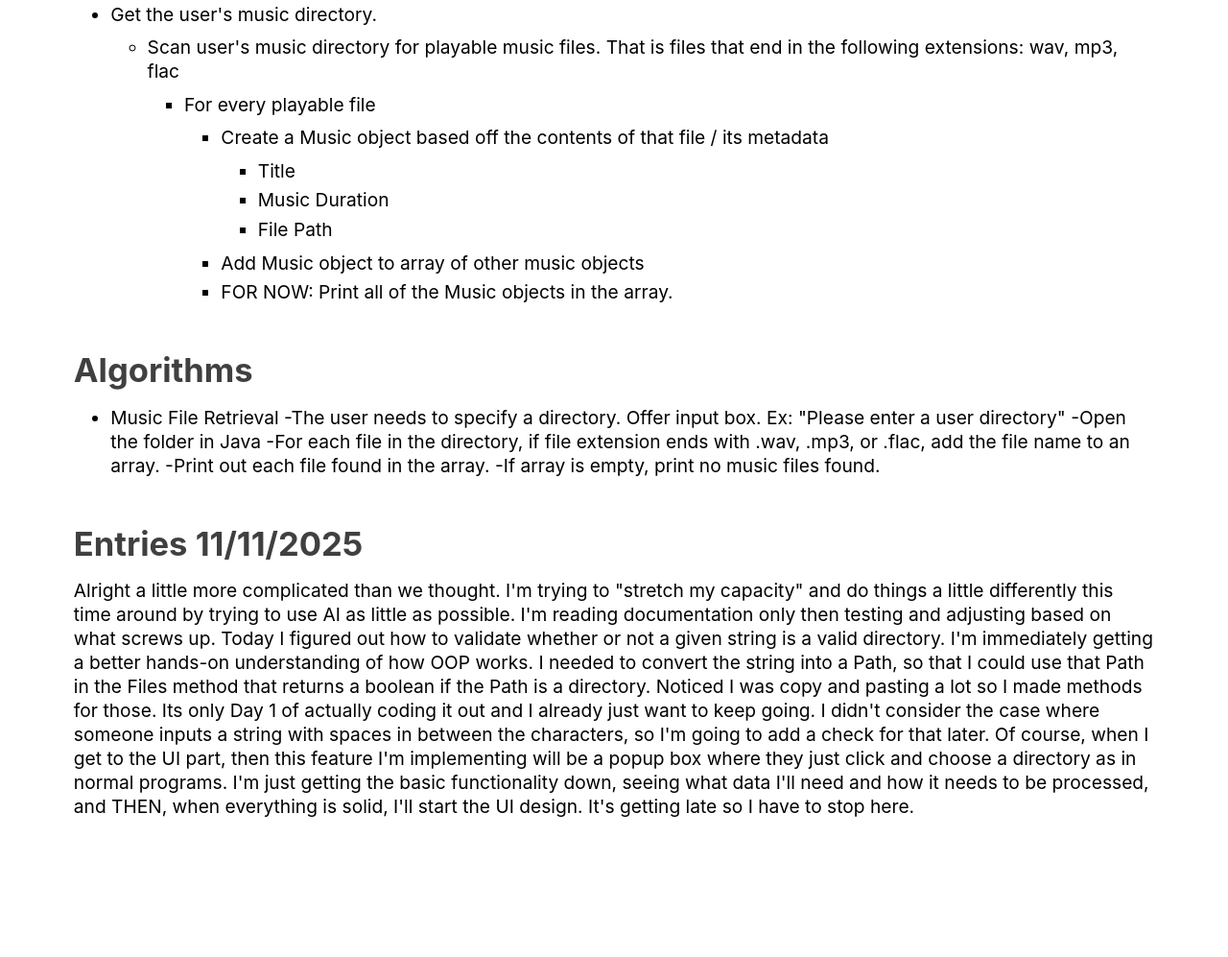
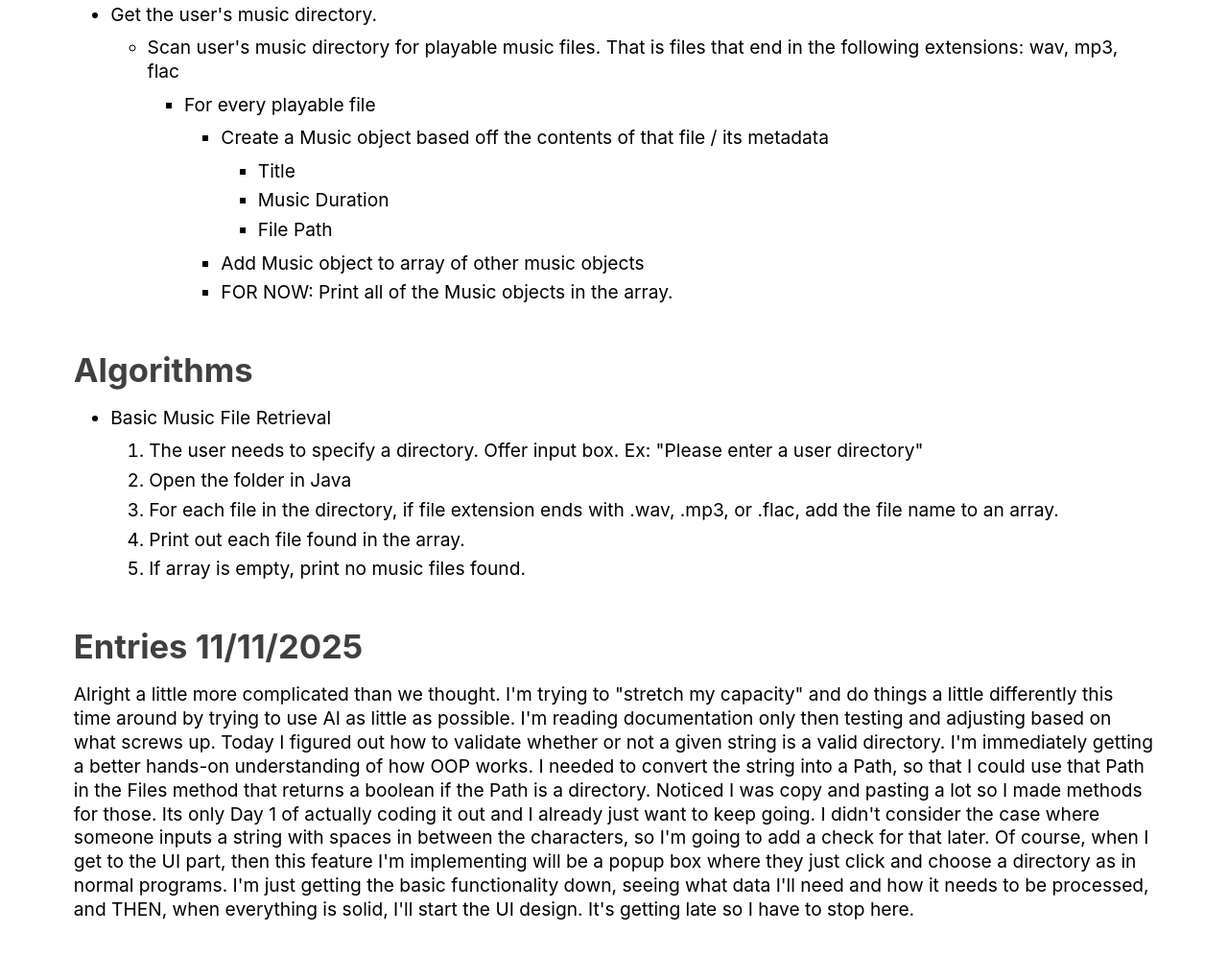
Before and after one commit to abereni4u/AJMusicPlayer, a plain HTML site: page notesHTML/MusicPlayerWiki.html in a window 1280 px wide. Shown: the part 817-1814 px from the top of the page at 96% size. Before the commit the page ends 1708 px from the top, so only its background shows below. Drawn offline with Linux system fonts and the light colour scheme.

Commit message:
Update wiki file

```diff
--- a/notesHTML/MusicPlayerWiki.html
+++ b/notesHTML/MusicPlayerWiki.html
@@ -120,13 +120,25 @@ FOR NOW: Print all of the Music objects in the array.
 <div id="Local Media Player Notes-Algorithms"><h2 id="Algorithms" class="header"><a href="#Local Media Player Notes-Algorithms">Algorithms</a></h2></div>
 <ul>
 <li>
-Music File Retrieval
-	-The user needs to specify a directory. Offer input box. Ex: "Please enter a user directory"
-	-Open the folder in Java
-	-For each file in the directory, if file extension ends with .wav, .mp3, or .flac, add the file name to an array.
-	-Print out each file found in the array.
-	-If array is empty, print no music files found.
+Basic Music File Retrieval
 
+<ol>
+<li>
+The user needs to specify a directory. Offer input box. Ex: "Please enter a user directory"
+
+<li>
+Open the folder in Java
+
+<li>
+For each file in the directory, if file extension ends with .wav, .mp3, or .flac, add the file name to an array.
+
+<li>
+Print out each file found in the array.
+
+<li>
+If array is empty, print no music files found.
+
+</ol>
 </ul>
 
 
```
Also changed, not shown: notesHTML/index.html (deleted, +0 -9 lines), 1 other file.
